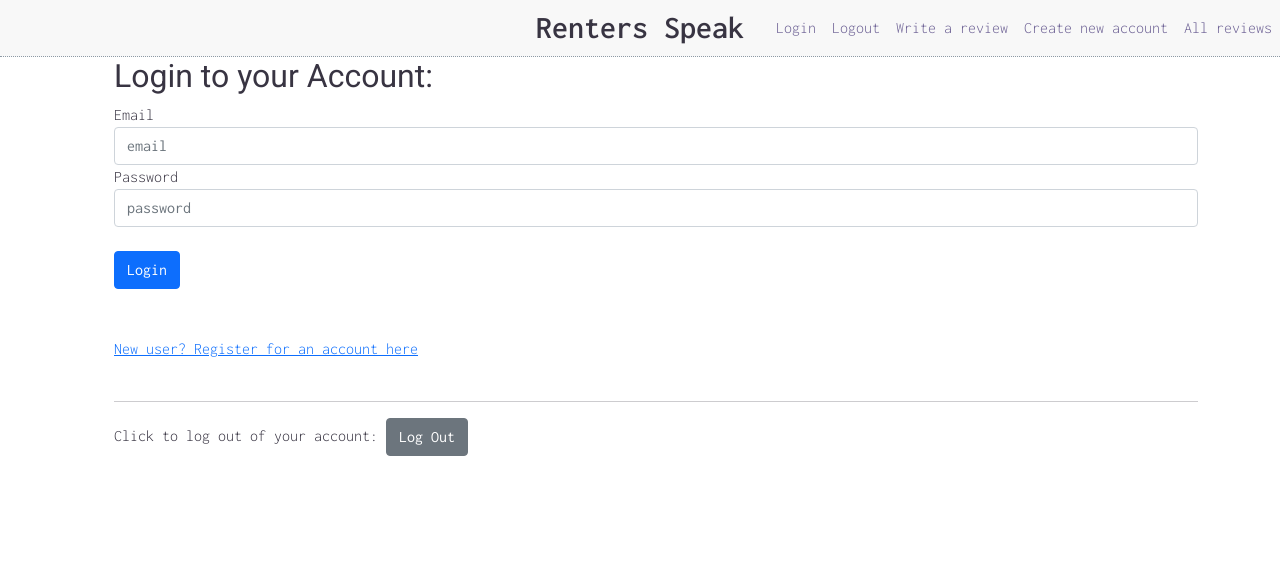
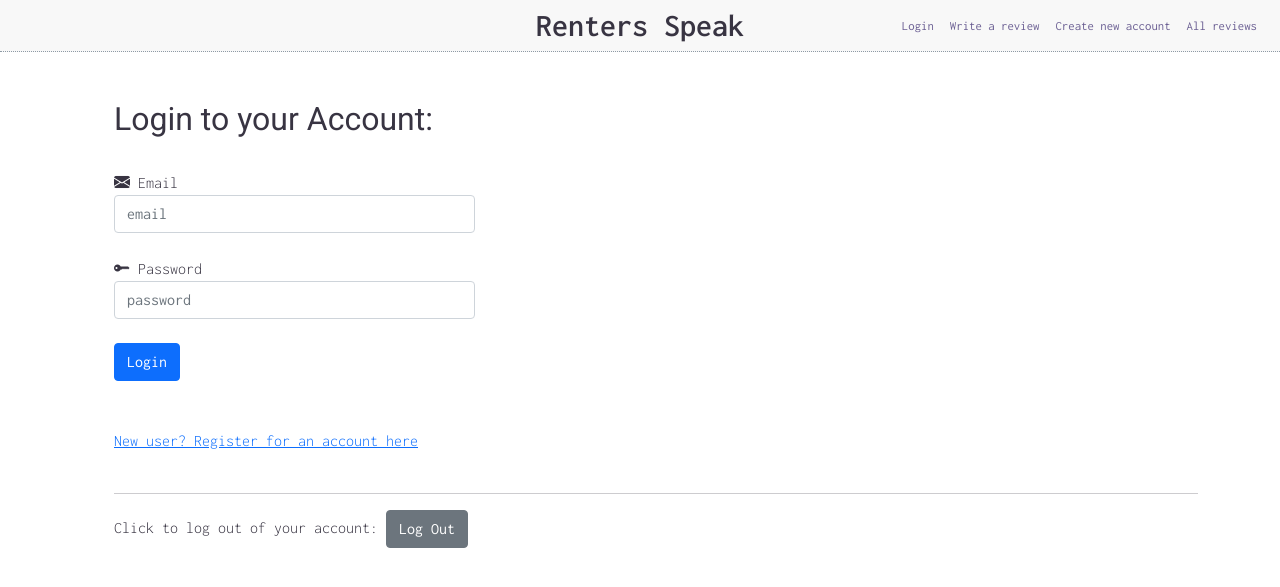
Before and after one commit to mauratee/Renters-Speak, a Flask app: page /user_login in a window 1280 px wide. Shown: the top 587 px of the page. Run offline with Flask 2, Linux system fonts and the light colour scheme; some libraries are stand-ins or nearby versions.

Commit message:
Add styling details to login.html and css

```diff
--- a/static/css/base.css
+++ b/static/css/base.css
@@ -47,6 +47,13 @@ canvas {
     padding: 35px;
 }
 
+#login-form-box {
+
+    border: 1px dotted #727e96;
+    margin: 75px auto 60px;
+    padding: 35px;
+}
+
 /* Navbar background */
 .navbar-custom-theme {
     background-color: #f8f8f8;
@@ -82,6 +89,8 @@ canvas {
 
   .navbar-custom-theme .nav-link {
     color: #6b5f93;
+    font-weight: 400;
+    font-size: 0.8rem;
   }
 
   #nav-expand-box {
--- a/templates/base.html
+++ b/templates/base.html
@@ -75,21 +75,21 @@
 
         <span class="navbar-toggler-icon"></span>
       </button>
-      <div class="navbar-collapse collapse nav justify-content-end" id="navExpandContent4">
+      <div class="navbar-collapse collapse nav justify-content-end" id="nav-expand-box">
           <div class="navbar-nav">
-            <a class="nav-item nav-link" href="#">Login</a>
+            <a class="nav-item nav-link" href="/user_login">Login</a>
+          </div>
+          <!-- <div class="navbar-nav">
+            <a class="nav-item nav-link" href="#">Logout</a>
+          </div> -->
+          <div class="navbar-nav">
+            <a class="nav-item nav-link" href="/write_review">Write a review</a>
           </div>
           <div class="navbar-nav">
-            <a class="nav-item nav-link" href="#">Logout</a>
+            <a class="nav-item nav-link" href="/new_user">Create new account</a>
           </div>
           <div class="navbar-nav">
-            <a class="nav-item nav-link" href="#">Write a review</a>
-          </div>
-          <div class="navbar-nav">
-            <a class="nav-item nav-link" href="#">Create new account</a>
-          </div>
-          <div class="navbar-nav">
-            <a class="nav-item nav-link" href="#">All reviews</a>
+            <a class="nav-item nav-link" href="/reviews">All reviews</a>
           </div>
       </div>
     </nav>
--- a/templates/login.html
+++ b/templates/login.html
@@ -5,20 +5,23 @@
 {% block body %}
 
 <div>
+    <br>
+    <br>
+    <h2>Login to your Account:</h2>
+    <br>
 
-    <h2>Login to your Account:</h2>
-
+    <div class="col-4">
         <form id="login-form">
 
             <div class="form-group">
 
-            Email
+                <i class="bi bi-envelope-fill"></i> Email
                 <input class="form-control" type="text" name="email" id="email-field"
                 placeholder="email">
             </div>
-
+            <br>
             <div class="form-group">
-            Password
+                <i class="bi bi-key-fill"></i> Password
                 <input class="form-control" type="password" name="password"
                 id="password-field" placeholder="password">
             </div>
@@ -27,12 +30,15 @@
                 <button type="submit" id="login_button" class="btn btn-primary">
                     Login</button>
             </div>
+        </form>
+    </div>
+
         <br>
         <br>
         <div>
             <a href="/new_user">New user? Register for an account here</a>
         </div>
-    </form>
+
 
 </div>
 
```
Lines whose indentation alone changed are shown as unchanged.
